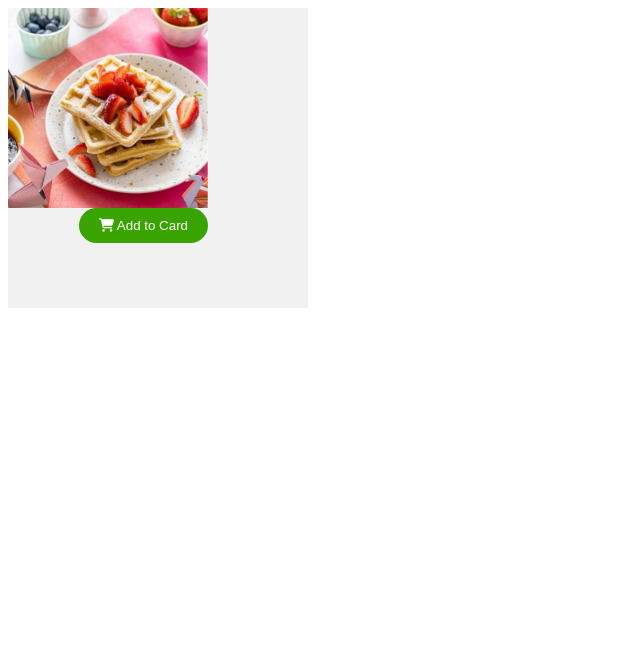
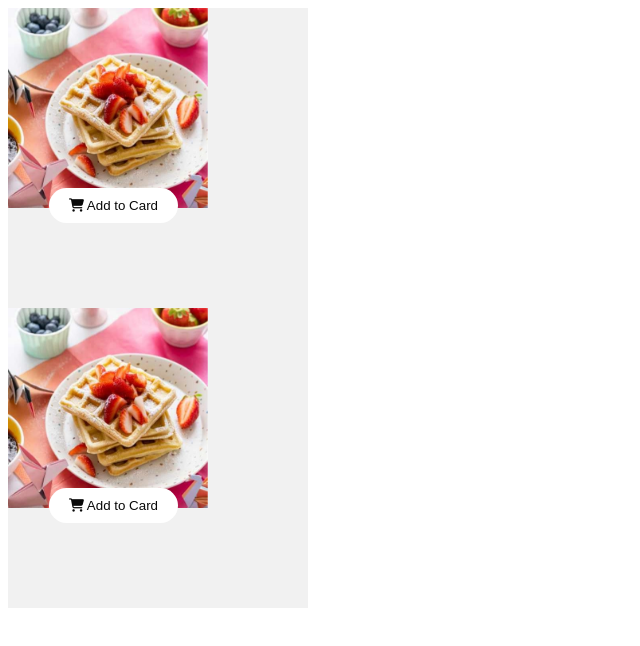
Before and after one commit to Audyari/Button-Absolute, a plain HTML site: page index.html in a window 1280 px wide. Shown: the whole page, without its empty margins (0-640 px from the left). Drawn offline with Linux system fonts and the light colour scheme.

Commit message:
Update 6

```diff
--- a/index.html
+++ b/index.html
@@ -14,6 +14,12 @@
         <i class="fa-solid fa-cart-shopping"> </i> Add to Card
       </button>
     </div>
+    <div class="container">
+      <img src="./image-waffle-desktop.jpg" alt="" class="img" />
+      <button class="absolute-button">
+        <i class="fa-solid fa-cart-shopping"> </i> Add to Card
+      </button>
+    </div>
   </body>
 
   <script
--- a/style.css
+++ b/style.css
@@ -7,10 +7,10 @@
 
 .absolute-button {
   position: absolute;
-  top: 200px;
-  right: 100px;
-  background-color: #39a300;
-  color: white;
+  top: 180px;
+  right: 130px;
+  background-color: #ffffff;
+  color: rgb(9, 9, 9);
   padding: 10px 20px;
   border: none;
   cursor: pointer;
```
